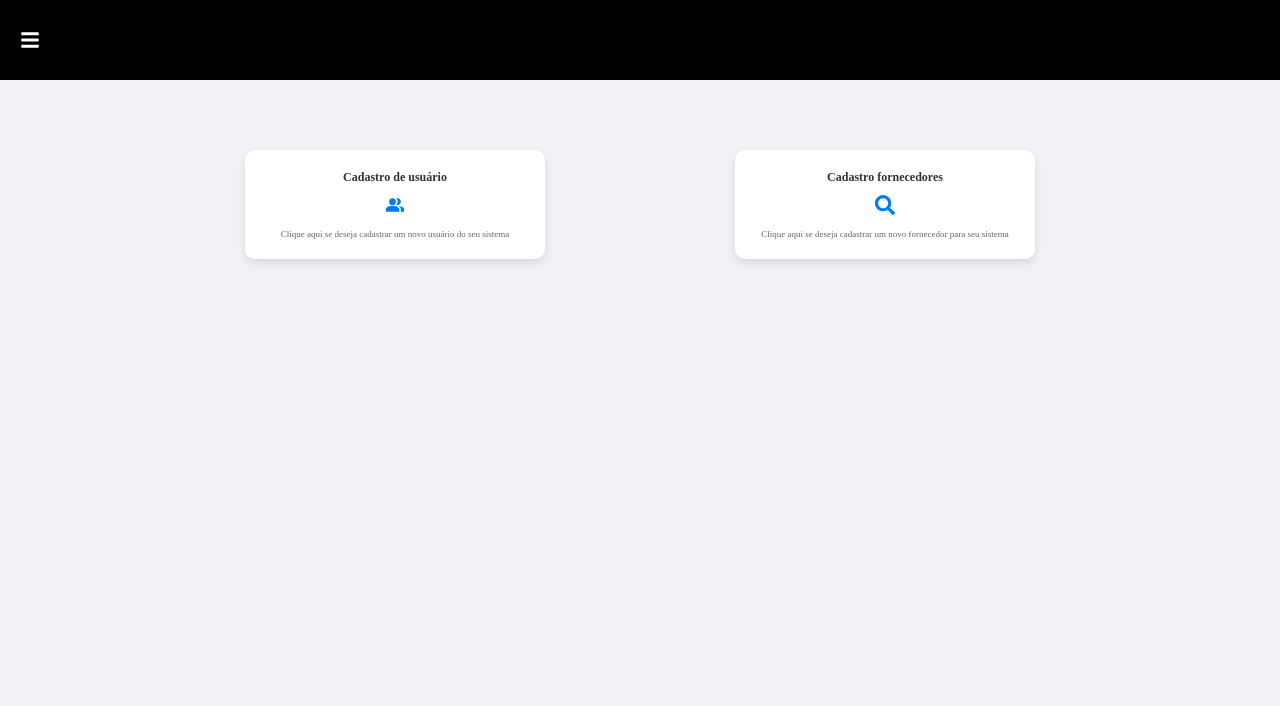
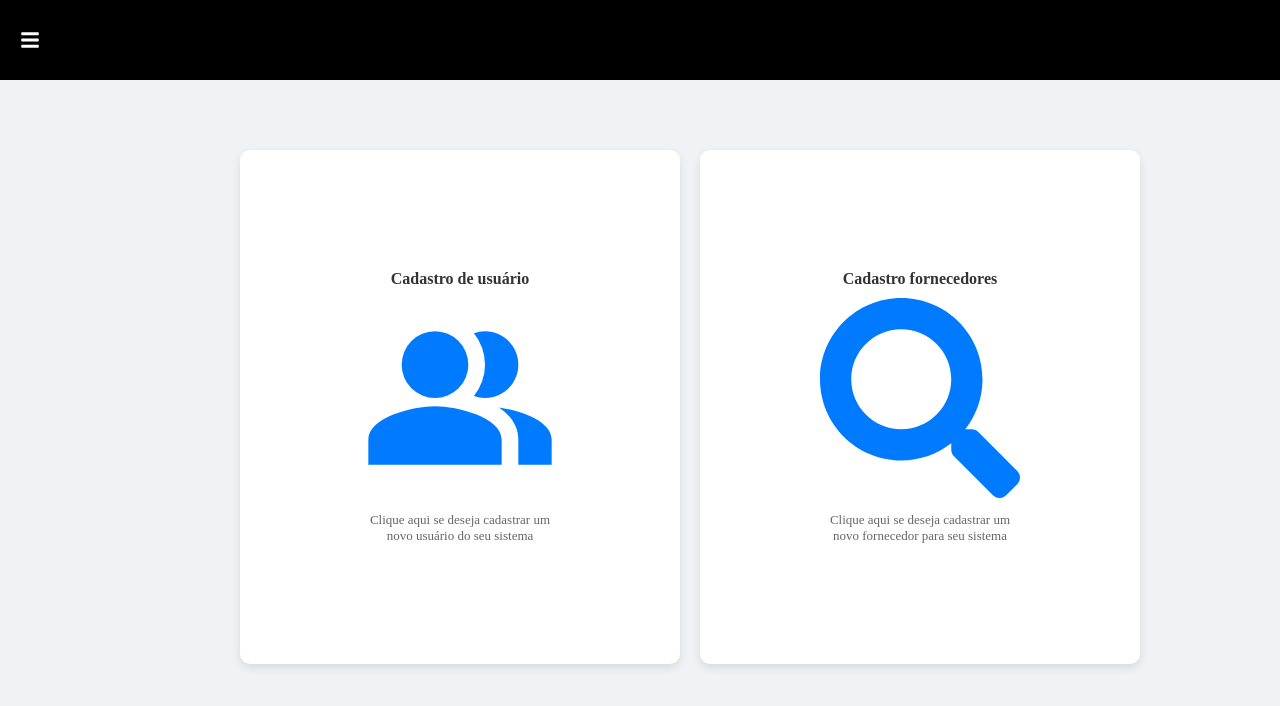
Before and after one commit to slicedcheese1/OticaCrud, a React (Vite) app: page /Sistema/Cadastros in a window 1280 px wide. Shown: the top 706 px of the page. Built offline with nearby package versions, Linux system fonts and the light colour scheme.

Commit message:
Foi mal tropa, vazei a versão android que vai sair depois do sistema(Eu tava trabalhando nas páginas com zoom em 130% por isso ficou peque no, já ajustei os tamanhos).Vou ver as cores depoi s que ainda ta meio repetitivo as páginas.

```diff
--- a/src/Componentes/Cadastro/CadastroDashboard/CadastroBotoes2.css
+++ b/src/Componentes/Cadastro/CadastroDashboard/CadastroBotoes2.css
@@ -4,15 +4,15 @@
     align-items: center;
     gap: 20px;
     margin: 50px auto;
-    width: 80%;
+    width: 100vh;
   }
 
   .card-opt {
     background-color: #fff;
     border-radius: 10px;
     box-shadow: 0px 4px 10px rgba(0, 0, 0, 0.1);
-    padding: 20px;
-    width: 300px;
+    padding: 15vh;
+    width: 60vh;
     text-align: center;
     text-decoration: none;
     transition: transform 0.3s ease;
@@ -23,19 +23,21 @@
   }
 
   .card-opt h4 {
-    font-size: 1.2rem;
+
 
     margin-bottom: 10px;
     color: #333;
   }
 
   .card-opt p {
-    font-size: 0.9rem;
+
+    font-size: 1.3rem;
     color: #666;
   }
 
   .icon-people {
-    font-size: 2rem;
+
+    font-size: 20rem;
     color: #007bff;
     margin-bottom: 10px;
   }
--- a/src/Componentes/Clientes/ClienteDashboard/ClienteBotoes.module.css
+++ b/src/Componentes/Clientes/ClienteDashboard/ClienteBotoes.module.css
@@ -4,7 +4,7 @@
   justify-content: center;
   align-items: center;
   gap: 1rem;
-  height: 10%;
+  height: 100vh;
   overflow: auto;
   animation: fadeIn 0.5s ease-in-out;
 
@@ -19,8 +19,8 @@ body{
   justify-content: flex-start;
   align-items: center;
   background-color: white;
-  width: 150px;
-  height: 200px;
+  width: 100vh;
+  height: 50vh;
   color: #333;
   border-radius: 12px;
   box-shadow: 0 4px 8px rgba(0, 0, 0, 0.1);
@@ -36,7 +36,7 @@ body{
 
 .card-opt .icon-people, .card-opt .icon-lupa {
   width: auto;
-  height: 100px;
+  height: 200px;
   margin-top: 1rem;
   color: #0c6ed7;
 }
--- a/src/Pages/Clientes/ClienteCadastro.module.css
+++ b/src/Pages/Clientes/ClienteCadastro.module.css
@@ -16,7 +16,7 @@
   flex-direction: column;
   gap: 1.5rem;
   padding: 2rem;
-  max-width: 600px; /* Ajustando a largura máxima */
+  max-width: 5000px; /* Ajustando a largura máxima */
   width: 100%;
   background-color: white;
   border-radius: 12px; /* Bordas mais arredondadas para um visual moderno */
@@ -93,6 +93,7 @@ label {
   }
 }
 
+
 /* Animação de entrada suave */
 @keyframes fadeIn {
   from {
--- a/src/Pages/Login/Login.module.css
+++ b/src/Pages/Login/Login.module.css
@@ -1,5 +1,5 @@
 .coluna {
-  width: 100vw;
+
   height: 100vh;
   display: grid;
   grid-template-columns: 1fr 1fr;
@@ -19,6 +19,7 @@
 }
 
 .container1, .container2 {
+
   display: flex;
   justify-content: center;
   align-items: center;
@@ -28,13 +29,14 @@
 }
 
 .container1 {
+  width:100vh;
   background: transparent;
   flex-direction: column;
 }
 
 .container2 {
-  background: linear-gradient(to left, rgba(5, 5, 5, 0.5), transparent), url('/src/images/backgrounde.jpg');
-  background-size: contain;
+  background:url('/src/images/backgrounde.jpg');
+  background-size: cover;
   background-repeat: no-repeat;
   background-position: -100% 50%;
   overflow: hidden;
@@ -68,7 +70,7 @@
 }
 
 .inputField {
-  width: 100%;
+  width: 45vh;
   padding: 10px;
   margin: 10px 0;
   border: 1px solid #ccc;
@@ -85,6 +87,8 @@
   display: flex;
   justify-content: center;
   margin-bottom: 20px;
+  font-size: 5vh;
+  width:100vh;
 }
 
 .inputGroup {
```
